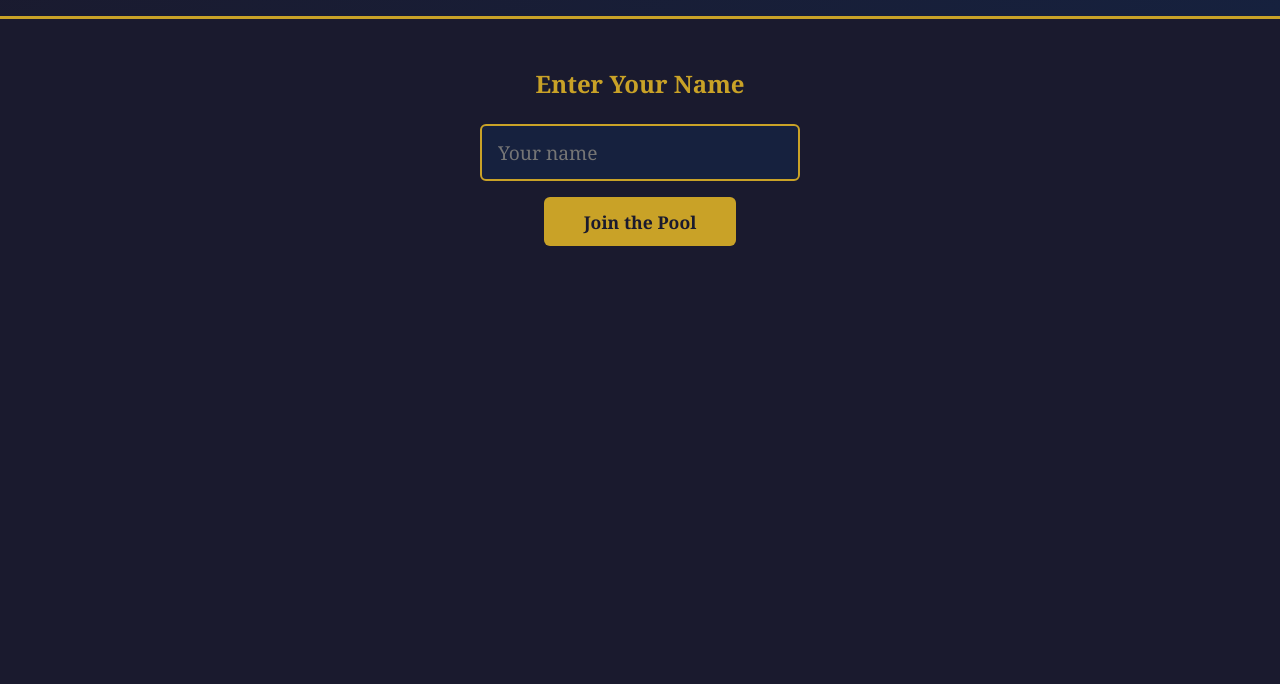
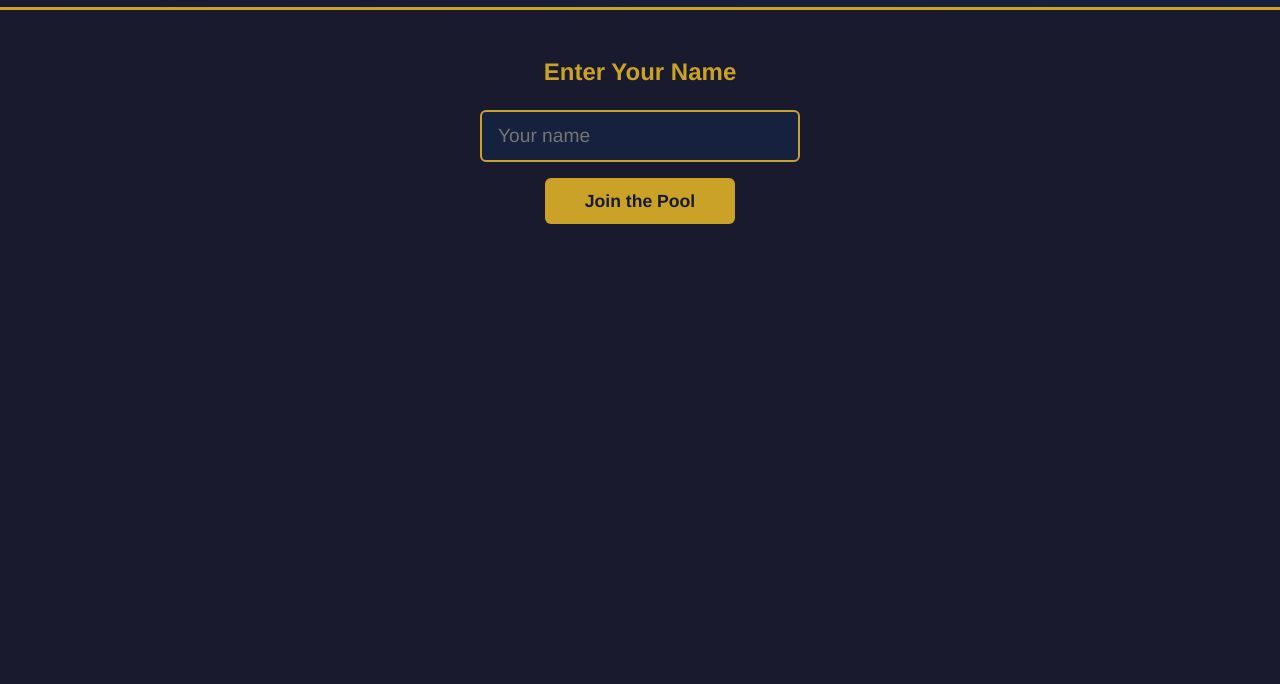
Before and after one commit to hweselcouch/Oscar-Pool, a website: page public/index.html in a window 1280 px wide. Shown: the part 116-800 px from the top of the page. Drawn offline with nearby package versions, Linux system fonts and the light colour scheme; no server answers.

Commit message:
Update font.html

```diff
--- a/public/index.html
+++ b/public/index.html
@@ -9,7 +9,7 @@
   * { box-sizing: border-box; margin: 0; padding: 0; }
 
   body {
-    font-family: 'Georgia', serif;
+    font-family: 'Helvetica Neue', Arial, sans-serif;
     background: #1a1a2e;
     color: #eee;
     min-height: 100vh;
```
